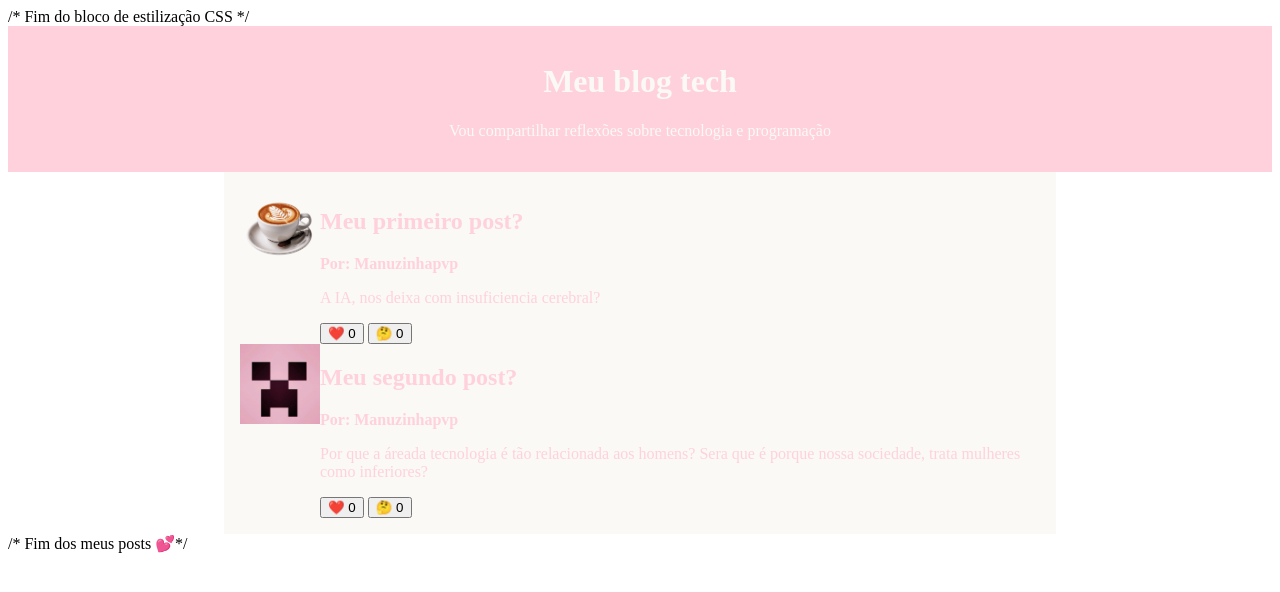
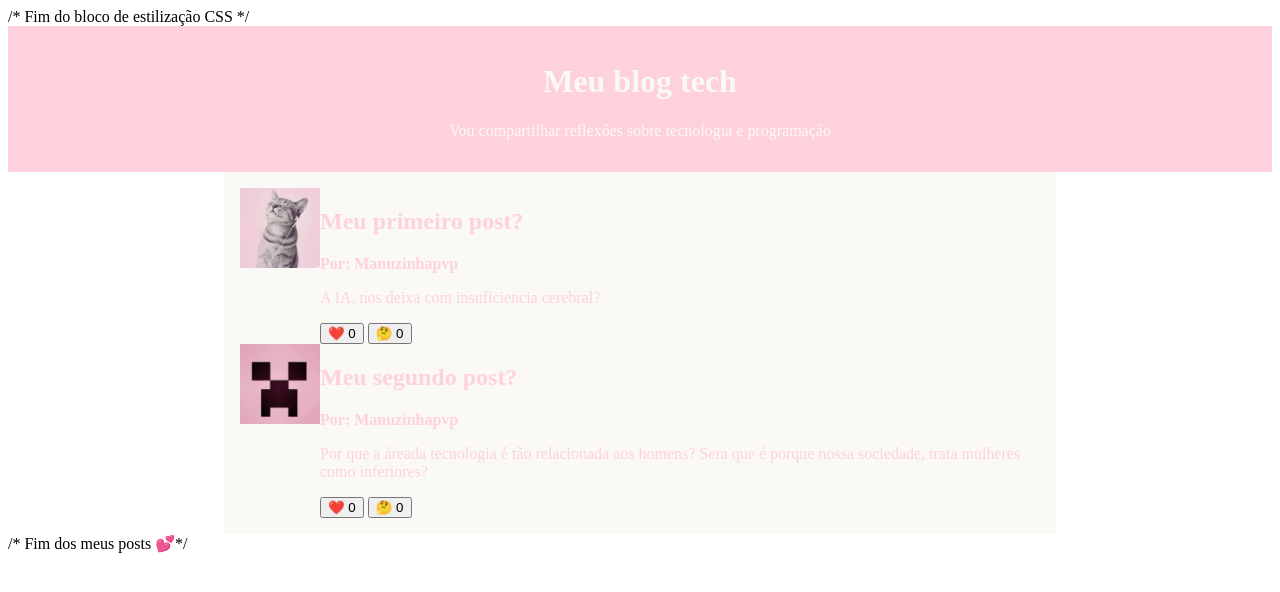
Before and after one commit to emanuellyzin707/meublog2026, a plain HTML site: page index.html in a window 1280 px wide. Drawn offline with Linux system fonts and the light colour scheme.

Commit message:
Update index.html

```diff
--- a/index.html
+++ b/index.html
@@ -61,7 +61,7 @@
 
         <article> <!-- Primeiro artigo do blog -->
             <!-- Tag de imagem com origem (src) e texto descritivo de acessibilidade (alt) -->
-            <img src="latte-coffee-isolated-illustration-ai-generative-free-png.webp"
+            <img src="180c56fab02c795dc79503cc68c7c404.jpg"
                 alt="Logotipo conceitual de tecnologia e educação: um livro aberto de onde emerge um cérebro digital brilhante, cercado por ícones de Wi-Fi, circuitos e lâmpada de ideia. Cores em tons de azul e branco.">
             <div> <!-- Divisor ou container para agrupar os textos ao lado da imagem -->
                 <h2>Meu primeiro post?</h2> <!-- Título do post -->
```
